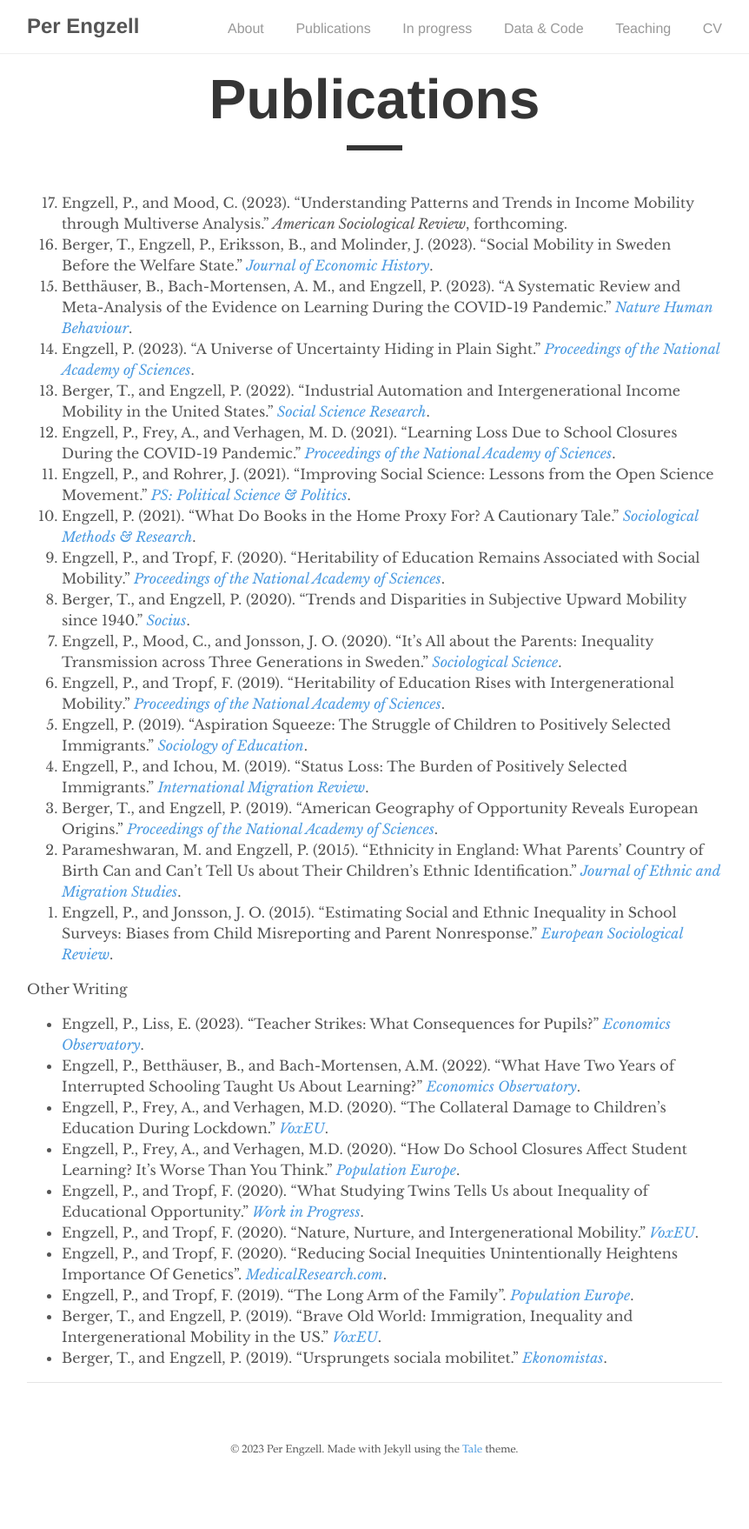
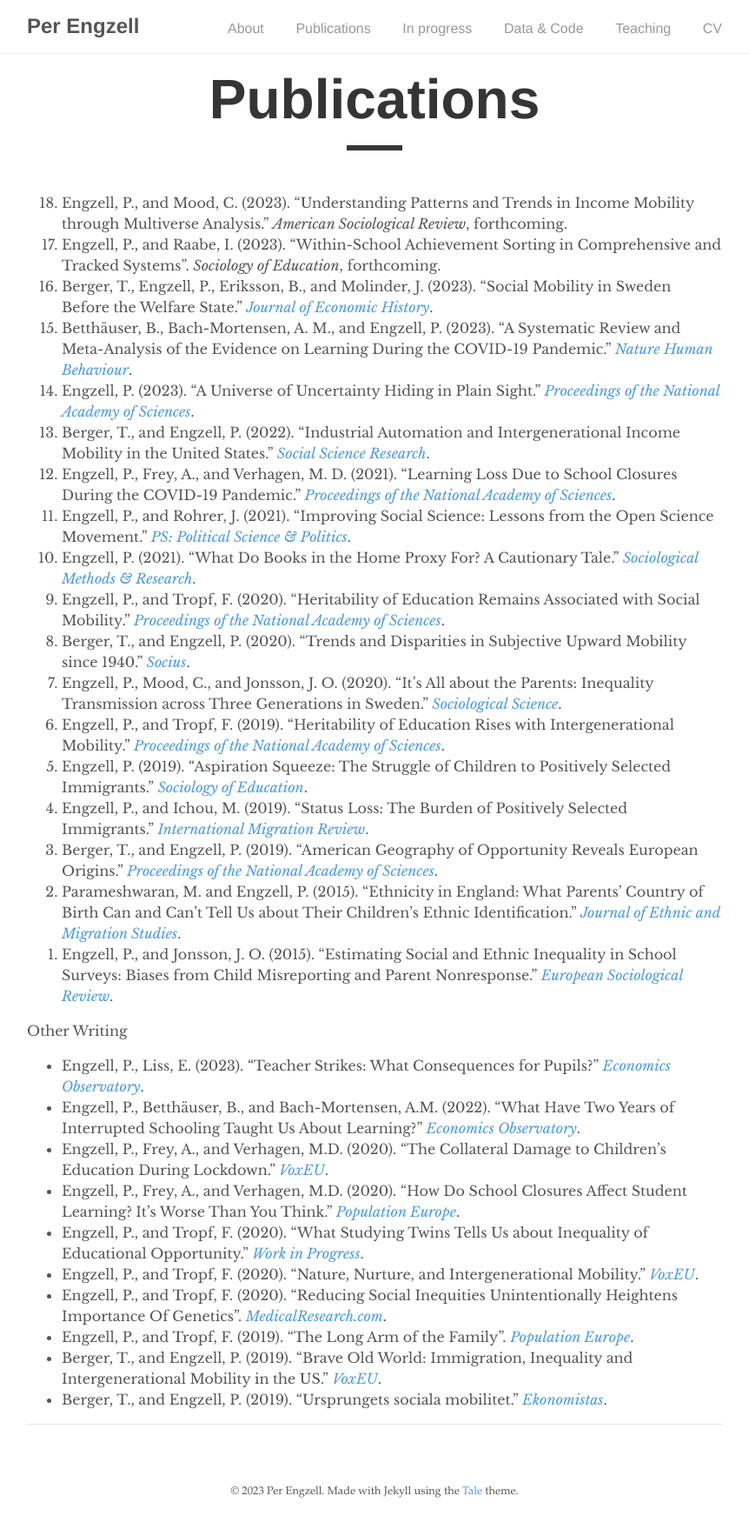
Before and after one commit to pengzell/pengzell.github.io, a Jekyll site: the page built from _pages/publications.md, in a window 1280 px wide. Shown: the whole page at 87% size, without its empty margins (209-1071 px from the left). Built offline with Jekyll 4.4.1, drawn with Linux system fonts in a browser that asks for light colours; before the commit the page ends 1710 px from its top, so only the background shows below that.

Commit message:
Update publications.md

```diff
--- a/_pages/publications.md
+++ b/_pages/publications.md
@@ -5,23 +5,24 @@ author: "Per Engzell"
 permalink: /publications/
 ---
 
-0. Engzell, P., and Mood, C. (2023). "Understanding Patterns and Trends in Income Mobility through Multiverse Analysis." *American Sociological Review*, forthcoming.
-1. Berger, T., Engzell, P., Eriksson, B., and Molinder, J. (2023). "Social Mobility in Sweden Before the Welfare State." [*Journal of Economic History*](https://doi.org/10.1017/S0022050723000098).
-2. Betthäuser, B., Bach-Mortensen, A. M., and Engzell, P. (2023). "A Systematic Review and Meta-Analysis of the Evidence on Learning During the COVID-19 Pandemic." [*Nature Human Behaviour*](https://doi.org/10.1038/s41562-022-01506-4).
-3. Engzell, P. (2023). "A Universe of Uncertainty Hiding in Plain Sight." [*Proceedings of the National Academy of Sciences*](https://doi.org/10.1073/pnas.2218530120).
-4. Berger, T., and Engzell, P. (2022). "Industrial Automation and Intergenerational Income Mobility in the United States." [*Social Science Research*](https://doi.org/10.1016/j.ssresearch.2021.102686).
-5. Engzell, P., Frey, A., and Verhagen, M. D. (2021). "Learning Loss Due to School Closures During the COVID-19 Pandemic." [*Proceedings of the National Academy of Sciences*](https://doi.org/10.1073/pnas.2022376118).
-6. Engzell, P., and Rohrer, J. (2021). "Improving Social Science: Lessons from the Open Science Movement." [*PS: Political Science & Politics*](https://doi.org/10.1017/S1049096520000967).
-7. Engzell, P. (2021). "What Do Books in the Home Proxy For? A Cautionary Tale." [*Sociological Methods & Research*](https://doi.org/10.1177/0049124119826143).
-8. Engzell, P., and Tropf, F. (2020). "Heritability of Education Remains Associated with Social Mobility." [*Proceedings of the National Academy of Sciences*](https://doi.org/10.1073/pnas.2017308117).
-9. Berger, T., and Engzell, P. (2020). "Trends and Disparities in Subjective Upward Mobility since 1940." [*Socius*](https://doi.org/10.1177/2378023120951139).
-10. Engzell, P., Mood, C., and Jonsson, J. O. (2020). "It's All about the Parents: Inequality Transmission across Three Generations in Sweden." [*Sociological Science*](https://doi.org/10.15195/v7.a10).
-11. Engzell, P., and Tropf, F. (2019). "Heritability of Education Rises with Intergenerational Mobility." [*Proceedings of the National Academy of Sciences*](https://doi.org/10.1073/pnas.1912998116).
-12. Engzell, P. (2019). "Aspiration Squeeze: The Struggle of Children to Positively Selected Immigrants." [*Sociology of Education*](https://doi.org/10.1177/0038040718822573).
-13. Engzell, P., and Ichou, M. (2019). "Status Loss: The Burden of Positively Selected Immigrants." [*International Migration Review*](https://doi.org/10.1177/0197918319850756).
-14. Berger, T., and Engzell, P. (2019). "American Geography of Opportunity Reveals European Origins." [*Proceedings of the National Academy of Sciences*](https://doi.org/10.1073/pnas.1810893116).
-15. Parameshwaran, M. and Engzell, P. (2015). "Ethnicity in England: What Parents’ Country of Birth Can and Can’t Tell Us about Their Children’s Ethnic Identification." [*Journal of Ethnic and Migration Studies*](https://doi.org/10.1080/1369183X.2014.920690).
-16. Engzell, P., and Jonsson, J. O. (2015). "Estimating Social and Ethnic Inequality in School Surveys: Biases from Child Misreporting and Parent Nonresponse." [*European Sociological Review*](https://doi.org/10.1093/esr/jcv005).
+1. Engzell, P., and Mood, C. (2023). "Understanding Patterns and Trends in Income Mobility through Multiverse Analysis." *American Sociological Review*, forthcoming.
+2. Engzell, P., and Raabe, I. (2023). "Within-School Achievement Sorting in Comprehensive and Tracked Systems". *Sociology of Education*, forthcoming.
+3. Berger, T., Engzell, P., Eriksson, B., and Molinder, J. (2023). "Social Mobility in Sweden Before the Welfare State." [*Journal of Economic History*](https://doi.org/10.1017/S0022050723000098).
+4. Betthäuser, B., Bach-Mortensen, A. M., and Engzell, P. (2023). "A Systematic Review and Meta-Analysis of the Evidence on Learning During the COVID-19 Pandemic." [*Nature Human Behaviour*](https://doi.org/10.1038/s41562-022-01506-4).
+5. Engzell, P. (2023). "A Universe of Uncertainty Hiding in Plain Sight." [*Proceedings of the National Academy of Sciences*](https://doi.org/10.1073/pnas.2218530120).
+6. Berger, T., and Engzell, P. (2022). "Industrial Automation and Intergenerational Income Mobility in the United States." [*Social Science Research*](https://doi.org/10.1016/j.ssresearch.2021.102686).
+7. Engzell, P., Frey, A., and Verhagen, M. D. (2021). "Learning Loss Due to School Closures During the COVID-19 Pandemic." [*Proceedings of the National Academy of Sciences*](https://doi.org/10.1073/pnas.2022376118).
+8. Engzell, P., and Rohrer, J. (2021). "Improving Social Science: Lessons from the Open Science Movement." [*PS: Political Science & Politics*](https://doi.org/10.1017/S1049096520000967).
+9. Engzell, P. (2021). "What Do Books in the Home Proxy For? A Cautionary Tale." [*Sociological Methods & Research*](https://doi.org/10.1177/0049124119826143).
+10. Engzell, P., and Tropf, F. (2020). "Heritability of Education Remains Associated with Social Mobility." [*Proceedings of the National Academy of Sciences*](https://doi.org/10.1073/pnas.2017308117).
+11. Berger, T., and Engzell, P. (2020). "Trends and Disparities in Subjective Upward Mobility since 1940." [*Socius*](https://doi.org/10.1177/2378023120951139).
+12. Engzell, P., Mood, C., and Jonsson, J. O. (2020). "It's All about the Parents: Inequality Transmission across Three Generations in Sweden." [*Sociological Science*](https://doi.org/10.15195/v7.a10).
+13. Engzell, P., and Tropf, F. (2019). "Heritability of Education Rises with Intergenerational Mobility." [*Proceedings of the National Academy of Sciences*](https://doi.org/10.1073/pnas.1912998116).
+14. Engzell, P. (2019). "Aspiration Squeeze: The Struggle of Children to Positively Selected Immigrants." [*Sociology of Education*](https://doi.org/10.1177/0038040718822573).
+15. Engzell, P., and Ichou, M. (2019). "Status Loss: The Burden of Positively Selected Immigrants." [*International Migration Review*](https://doi.org/10.1177/0197918319850756).
+16. Berger, T., and Engzell, P. (2019). "American Geography of Opportunity Reveals European Origins." [*Proceedings of the National Academy of Sciences*](https://doi.org/10.1073/pnas.1810893116).
+17. Parameshwaran, M. and Engzell, P. (2015). "Ethnicity in England: What Parents’ Country of Birth Can and Can’t Tell Us about Their Children’s Ethnic Identification." [*Journal of Ethnic and Migration Studies*](https://doi.org/10.1080/1369183X.2014.920690).
+18. Engzell, P., and Jonsson, J. O. (2015). "Estimating Social and Ethnic Inequality in School Surveys: Biases from Child Misreporting and Parent Nonresponse." [*European Sociological Review*](https://doi.org/10.1093/esr/jcv005).
 {: reversed="reversed"}
 
 Other Writing
```
